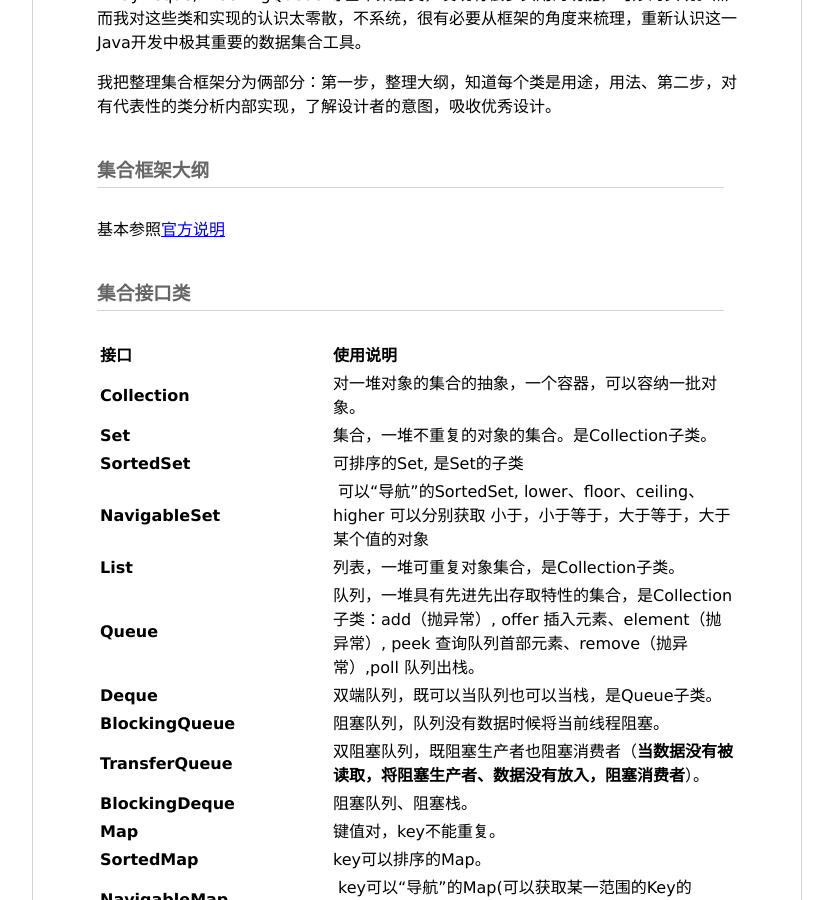
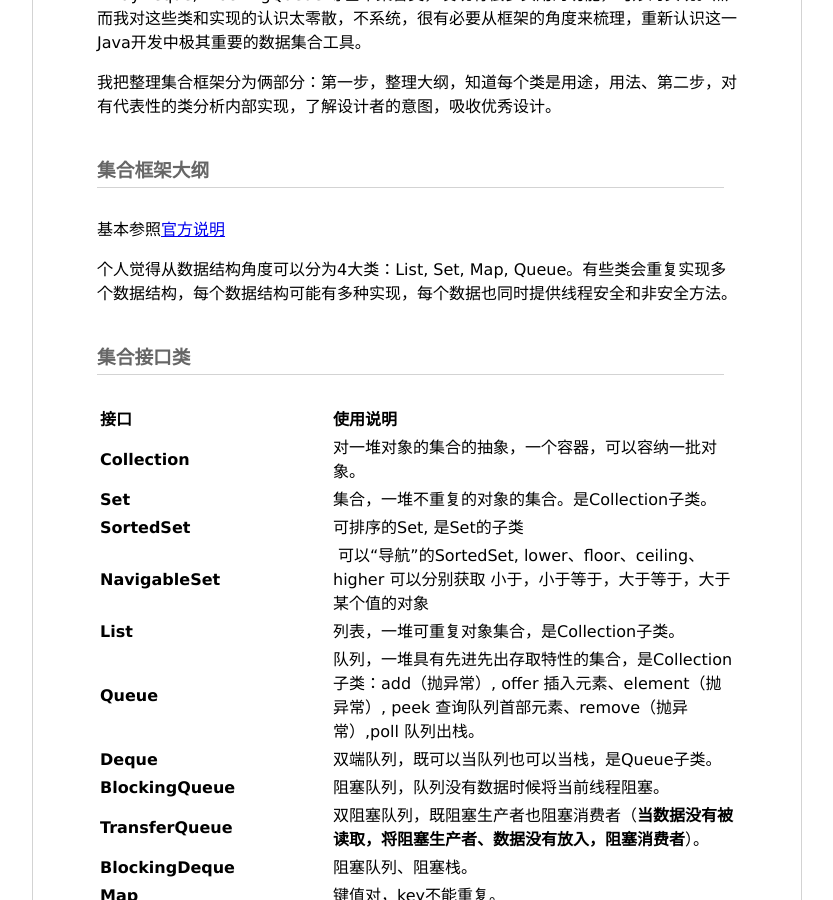
Before and after one commit to chufengma/blog, a Jekyll site: the page built from _posts/2017-11-01-Java集合框架大纲.md, in a window 1280 px wide and 900 px high, scrolled down 328 px. Shown: the whole window, without its empty margins (224-1057 px from the left). Built offline with Jekyll 4.4.1, drawn with Linux system fonts in a browser that asks for light colours; our own code applies the rules of GitHub Pages for plain Markdown files.

Commit message:
Update 2017-11-01-Java集合框架大纲.md

```diff
--- a/_posts/2017-11-01-Java集合框架大纲.md
+++ b/_posts/2017-11-01-Java集合框架大纲.md
@@ -4,6 +4,8 @@
 
 ### 集合框架大纲
 基本参照[官方说明](https://docs.oracle.com/javase/8/docs/technotes/guides/collections/reference.html)
+
+个人觉得从数据结构角度可以分为4大类：List, Set, Map, Queue。有些类会重复实现多个数据结构，每个数据结构可能有多种实现，每个数据也同时提供线程安全和非安全方法。
 
 ### 集合接口类
 
```
